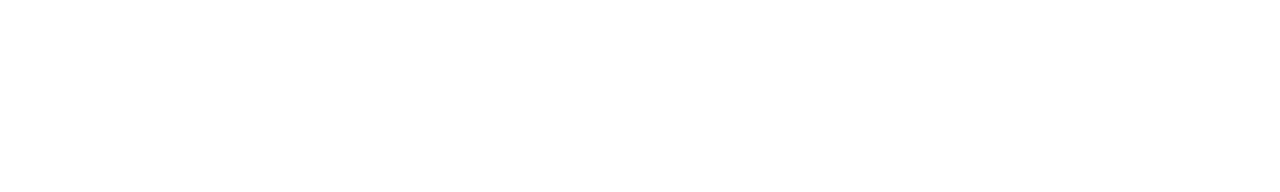
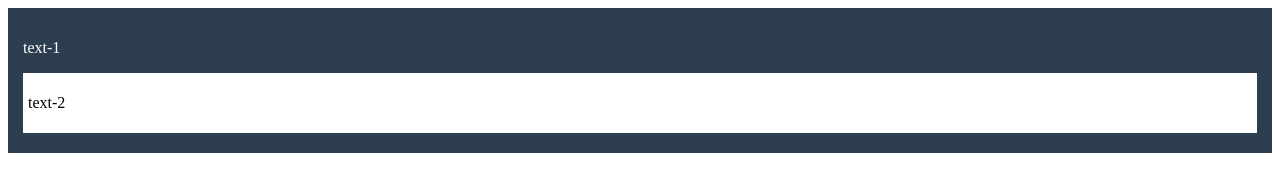
Before and after one commit to dima-kulikov/vue3-Drag-and-Drop, a plain HTML site: page index.html in a window 1280 px wide. Drawn offline with nearby package versions, Linux system fonts and the light colour scheme.

Commit message:
ывы
ывы

```diff
--- /dev/null
+++ b/app.js
@@ -0,0 +1,11 @@
+// import {ref} from "vue"
+
+Vue.createApp({
+  data() {
+    return {
+     setap(){
+      const item = ref(value,[]);
+     }
+    }
+  }
+}).mount('#app')
--- a/index.html
+++ b/index.html
@@ -6,11 +6,21 @@
     <meta http-equiv="X-UA-Compatible" content="IE=edge">
     <meta name="viewport" content="width=device-width, initial-scale=1.0">
     <title>Document</title>
-    <script src="https://unpkg.com/vue@next"></script>
+    <link rel="stylesheet" href="style.css">
 </head>
 
 <body>
+    <div id="app">
+        <div class="droppable">
+            <p>text-1</p>
+            <div @dragstart="onDragStart($event)" class="draggable">
+                <p>text-2</p>
+            </div>
+        </div>
+    </div>
 
+    <script src="https://unpkg.com/vue@next"></script>
+    <script src="app.js"></script>
 </body>
 
 </html>
--- a/style.css
+++ b/style.css
@@ -0,0 +1,19 @@
+.droppable{
+    padding: 15px;
+    background-repeat: 5px;
+    background: #2c3e50;
+    margin-bottom: 10px;
+}
+.droppable p {
+    color: white;
+}
+
+.draggable {
+    background: white;
+    padding: 5px;
+    background-repeat: 5px;
+    margin-bottom: 5px;
+}
+.draggable p {
+    color: black;
+}
```
Also changed, not shown: script.js (deleted).
